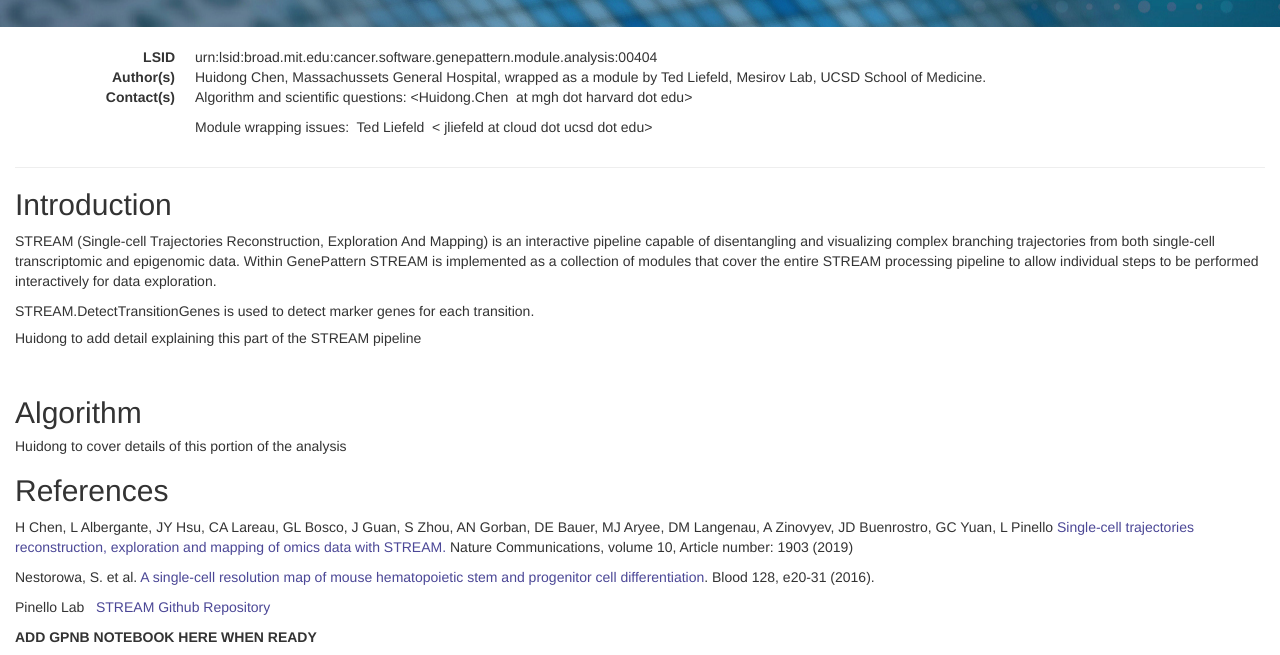
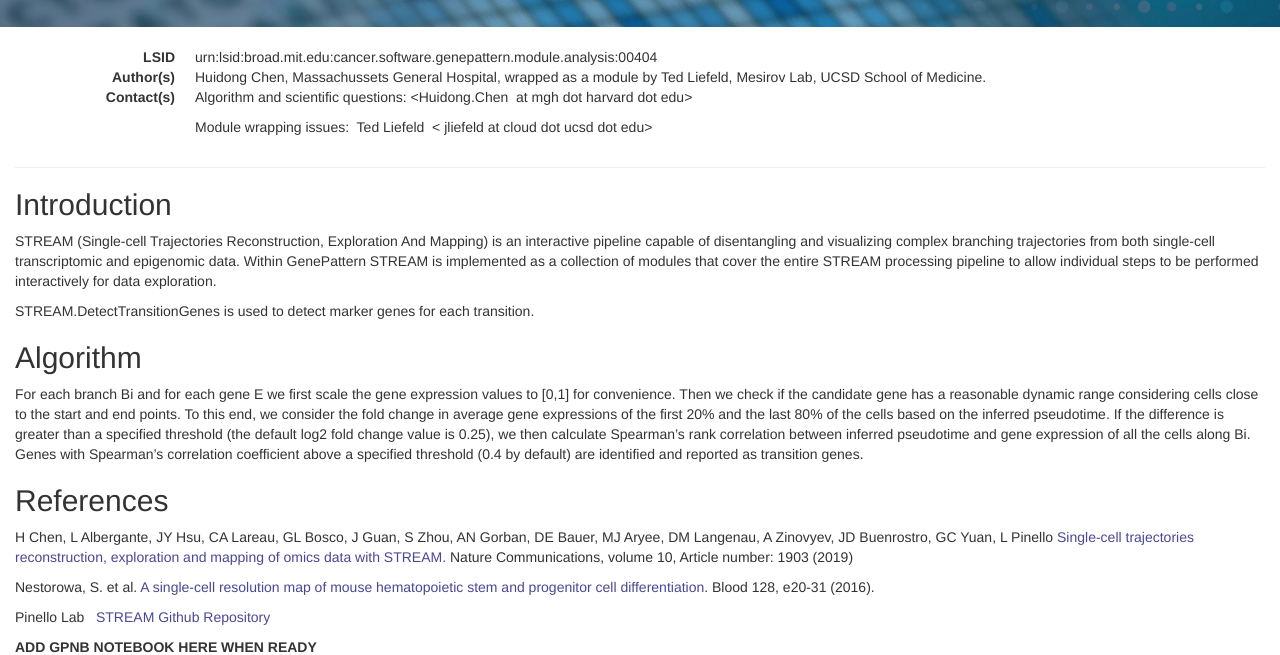
Before and after one commit to genepattern/STREAM.DetectTransitionGenes, a plain HTML site: page docs/index.html in a window 1280 px wide. Shown: the part 151-806 px from the top of the page. Drawn offline with Linux system fonts and the light colour scheme.

Commit message:
Updating doc from Huidong's notebook text

```diff
--- a/docs/index.html
+++ b/docs/index.html
@@ -48,14 +48,9 @@
 
 <p>STREAM.DetectTransitionGenes is used to detect marker genes for each transition.	</p>
 
-<p><h5>Huidong to add detail explaining this part of the STREAM pipeline</h5></p>
-
-<p>&nbsp;</p>
-
 <h2>Algorithm</h2>
 <p>
-<h5>Huidong to cover details of this portion of the analysis</h5>
-</p>
+For each branch Bi and for each gene E we first scale the gene expression values to [0,1] for convenience. Then we check if the candidate gene has a reasonable dynamic range considering cells close to the start and end points. To this end, we consider the fold change in average gene expressions of the first 20% and the last 80% of the cells based on the inferred pseudotime. If the difference is greater than a specified threshold (the default log2 fold change value is 0.25), we then calculate Spearman’s rank correlation between inferred pseudotime and gene expression of all the cells along Bi. Genes with Spearman’s correlation coefficient above a specified threshold (0.4 by default) are identified and reported as transition genes.</p>
 
 <h2>References</h2>
 <p>H Chen, L Albergante, JY Hsu, CA Lareau, GL Bosco, J Guan, S Zhou, AN Gorban, DE Bauer, MJ Aryee, DM Langenau, A Zinovyev, JD Buenrostro, GC Yuan, L Pinello&nbsp;<a href="https://www.nature.com/articles/s41467-019-09670-4">Single-cell trajectories reconstruction, exploration and mapping of omics data with STREAM. </a> Nature Communications, volume 10, Article number: 1903 (2019)</p>
```
